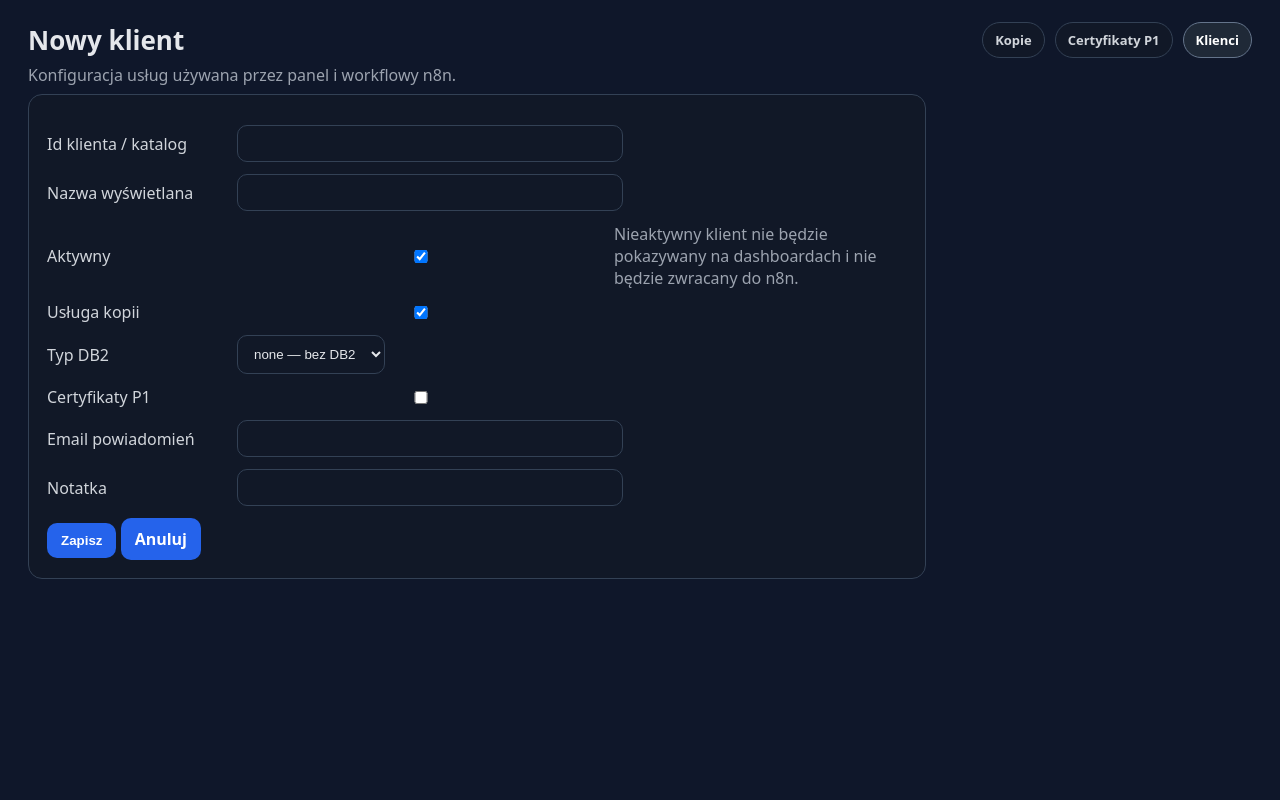
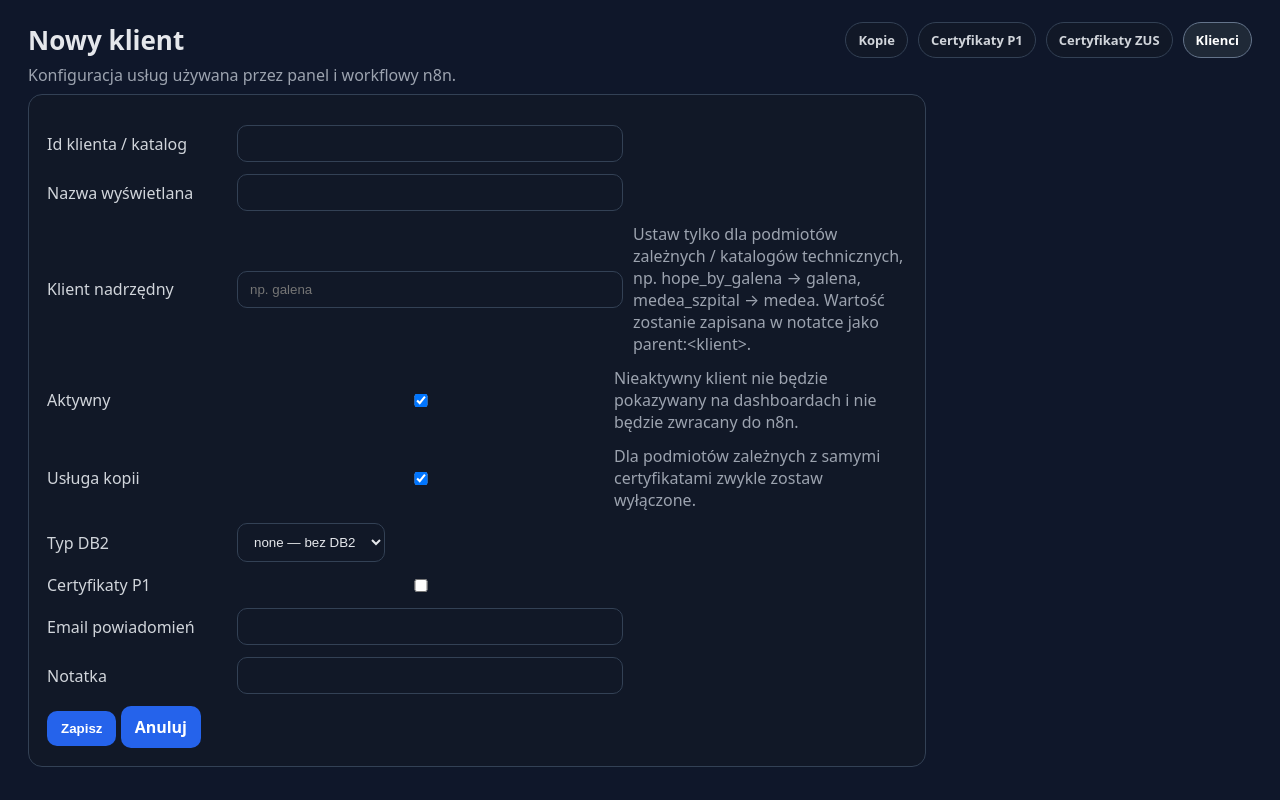
Before and after one commit to Pawel-sp9pw/backup-dashboard, a Flask app: page /clients/new in a window 1280 px wide. Run offline with Flask 3, Linux system fonts and the light colour scheme.

Commit message:
Add dependent client parent field to client form

```diff
--- a/backup-panel/templates/client_config_form.html
+++ b/backup-panel/templates/client_config_form.html
@@ -7,26 +7,38 @@
   <link rel="stylesheet" href="/static/style.css">
 </head>
 <body>
+{% set item = item if item is defined else cfg %}
+{% set current_notes = item.notes if item else '' %}
+{% set parent_from_notes = '' %}
+{% if current_notes and 'parent:' in current_notes %}
+  {% set parent_from_notes = current_notes.split('parent:', 1)[1].split()[0] %}
+{% endif %}
 <header>
   <div>
-    <h1>{{ 'Edycja klienta' if item else 'Nowy klient' }}</h1>
+    <h1>{{ 'Edycja klienta' if item and item.client else 'Nowy klient' }}</h1>
     <p>Konfiguracja usług używana przez panel i workflowy n8n.</p>
   </div>
   <nav class="topnav">
     <a href="/">Kopie</a>
     <a href="/certificates">Certyfikaty P1</a>
+    <a href="/zus-certificates">Certyfikaty ZUS</a>
     <a class="active" href="/clients">Klienci</a>
   </nav>
 </header>
 <main class="table-wrap">
-  <form class="form-card" method="post">
+  <form class="form-card" method="post" onsubmit="syncParentToNotes()">
     <div class="form-row">
       <label>Id klienta / katalog</label>
-      <input type="text" name="client" value="{{ item.client if item else '' }}" {% if item %}readonly{% endif %} required>
+      <input type="text" name="client" value="{{ item.client if item else '' }}" {% if item and item.client %}readonly{% endif %} required>
     </div>
     <div class="form-row">
       <label>Nazwa wyświetlana</label>
       <input type="text" name="display_name" value="{{ item.display_name if item else '' }}">
+    </div>
+    <div class="form-row">
+      <label>Klient nadrzędny</label>
+      <input id="parentClient" type="text" value="{{ parent_from_notes }}" placeholder="np. galena">
+      <span class="muted">Ustaw tylko dla podmiotów zależnych / katalogów technicznych, np. hope_by_galena → galena, medea_szpital → medea. Wartość zostanie zapisana w notatce jako parent:&lt;klient&gt;.</span>
     </div>
     <div class="form-row">
       <label>Aktywny</label>
@@ -36,6 +48,7 @@
     <div class="form-row">
       <label>Usługa kopii</label>
       <input type="checkbox" name="backup_enabled" {% if not item or item.backup_enabled %}checked{% endif %}>
+      <span class="muted">Dla podmiotów zależnych z samymi certyfikatami zwykle zostaw wyłączone.</span>
     </div>
     <div class="form-row">
       <label>Typ DB2</label>
@@ -56,11 +69,21 @@
     </div>
     <div class="form-row">
       <label>Notatka</label>
-      <input type="text" name="notes" value="{{ item.notes if item else '' }}">
+      <input id="notesInput" type="text" name="notes" value="{{ item.notes if item else '' }}">
     </div>
     <button class="btn" type="submit">Zapisz</button>
     <a class="btn" href="/clients">Anuluj</a>
   </form>
 </main>
+<script>
+function syncParentToNotes(){
+  const parent = document.getElementById('parentClient').value.trim();
+  const notesInput = document.getElementById('notesInput');
+  let notes = notesInput.value || '';
+  notes = notes.replace(/\bparent:\S+/g, '').replace(/\s+/g, ' ').trim();
+  if (parent) notes = (`parent:${parent} ` + notes).trim();
+  notesInput.value = notes;
+}
+</script>
 </body>
 </html>
```
